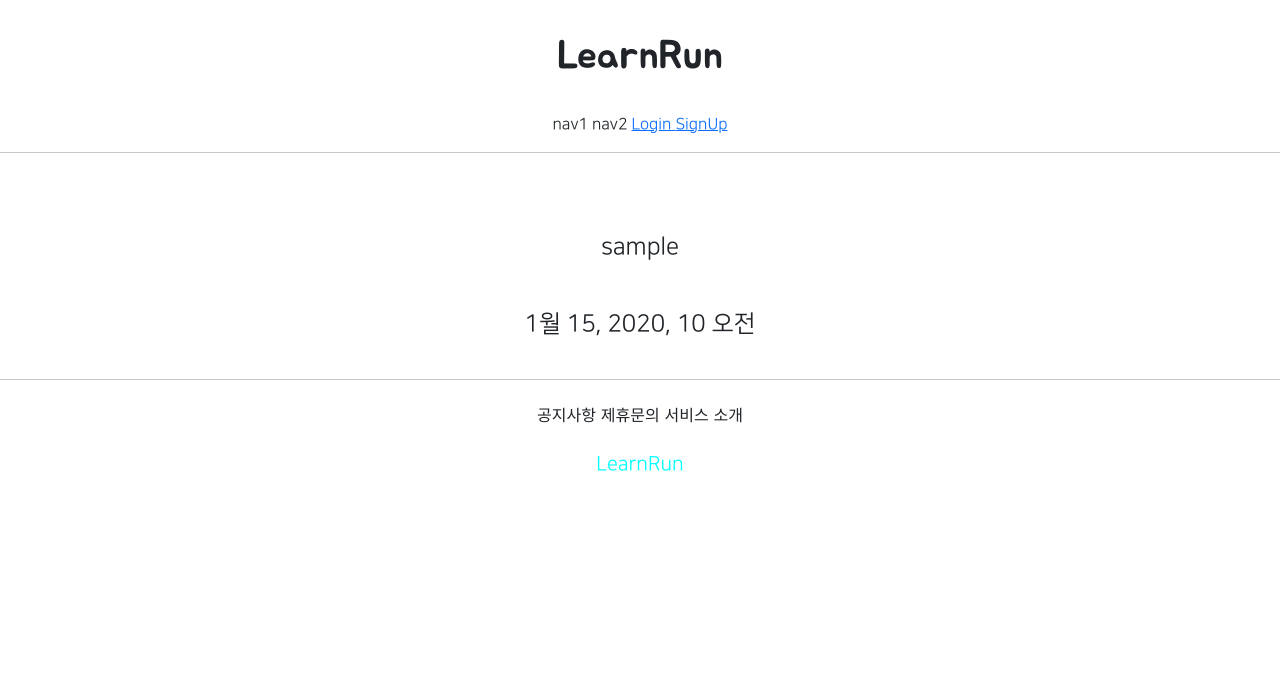
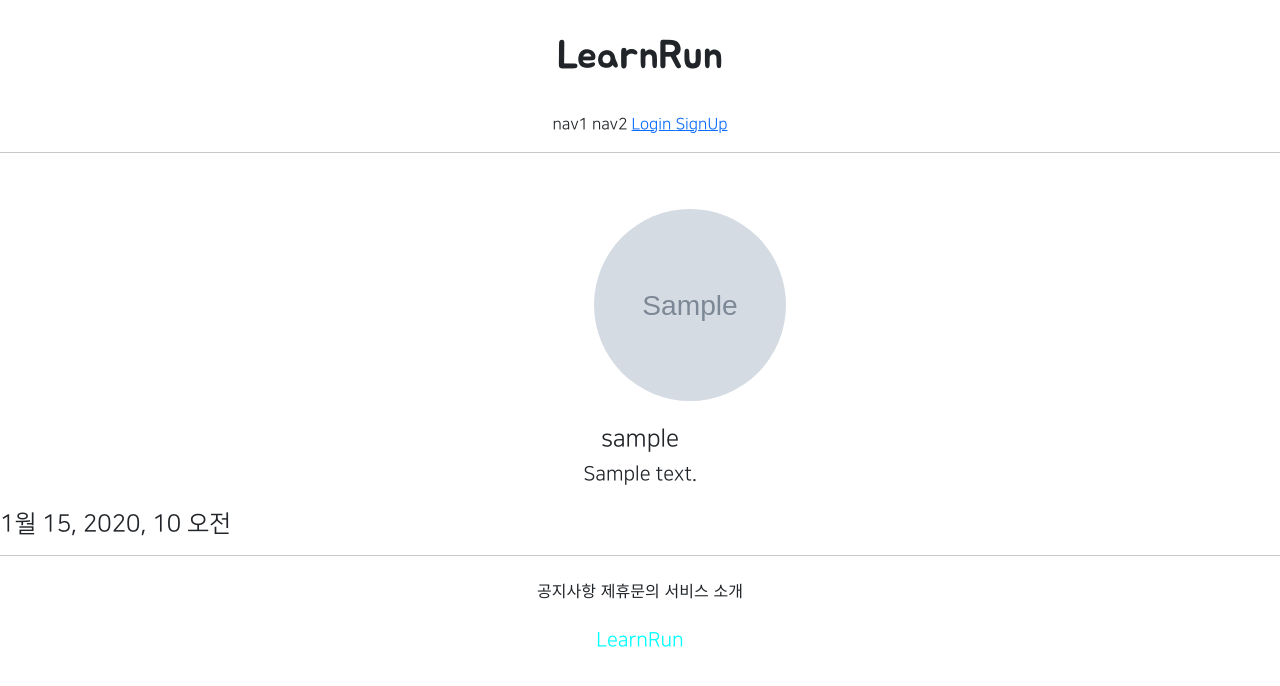
Before and after one commit to RunLearn/Ai_school_4-django-web, a Django app: page /hello/detail/1 in a window 1280 px wide. Shown: the top 686 px of the page. Run offline with Django 3.2, Linux system fonts and the light colour scheme; tables that the repository leaves empty hold one stand-in row (values such as "Sample post"); grey boxes marked "Sample" are stand-in pictures; parts of the project's set-up code (start-up, migrations or seed data) failed here and were passed over; some libraries are stand-ins or nearby versions.

Commit message:
7/27 프로필앱 제작중3

```diff
--- a/helloapp/templates/helloapp/detail.html
+++ b/helloapp/templates/helloapp/detail.html
@@ -3,8 +3,19 @@
 {%block content %}
 
     <div class="text-center mw-500 m-auto">
-        <div class="m-5">
-            <h4>{{ target_user.username }}</h4>
+        <img class="m-5">
+            {% if target_user.profile %}
+                <img src="{{ target_user.profile.image.url }}"
+                     class = "profile_image m-4"
+                     alt = "profile image">
+                <h4>{{ target_user.profile.nickname }}</h4>
+                <h5>{{ target_user.profile.message }}</h5>
+            {% else %}
+            <h4>
+                <a href="{% url 'profileapp:create' %}"></a>
+                    Create Profile
+            </h4>
+            {% endif %}
         </div>
         <div>
             <h4>{{ target_user.date_joined }}</h4>
--- a/project2/urls.py
+++ b/project2/urls.py
@@ -1,3 +1,5 @@
+from django.conf import settings
+from django.conf.urls.static import static
 from django.contrib import admin
 from django.urls import path, include
 
@@ -5,4 +7,4 @@ urlpatterns = [
     path('admin/', admin.site.urls),
     path('hello/', include('helloapp.urls')),
     path('profile/', include('profileapp.urls'))
-]
+] + static(settings.MEDIA_URL, document_root= settings.MEDIA_ROOT)
--- a/static/base.css
+++ b/static/base.css
@@ -18,3 +18,10 @@
     max-width : 500px;
     padding: 1rem 1.5rem;
 }
+
+.profile_image{
+    height: 12rem;
+    width: 12rem;
+    border-radius: 20rem;
+    object-fit: cover;
+}
```
Also changed, not shown: profileapp/migrations/0001_initial.py (added).
